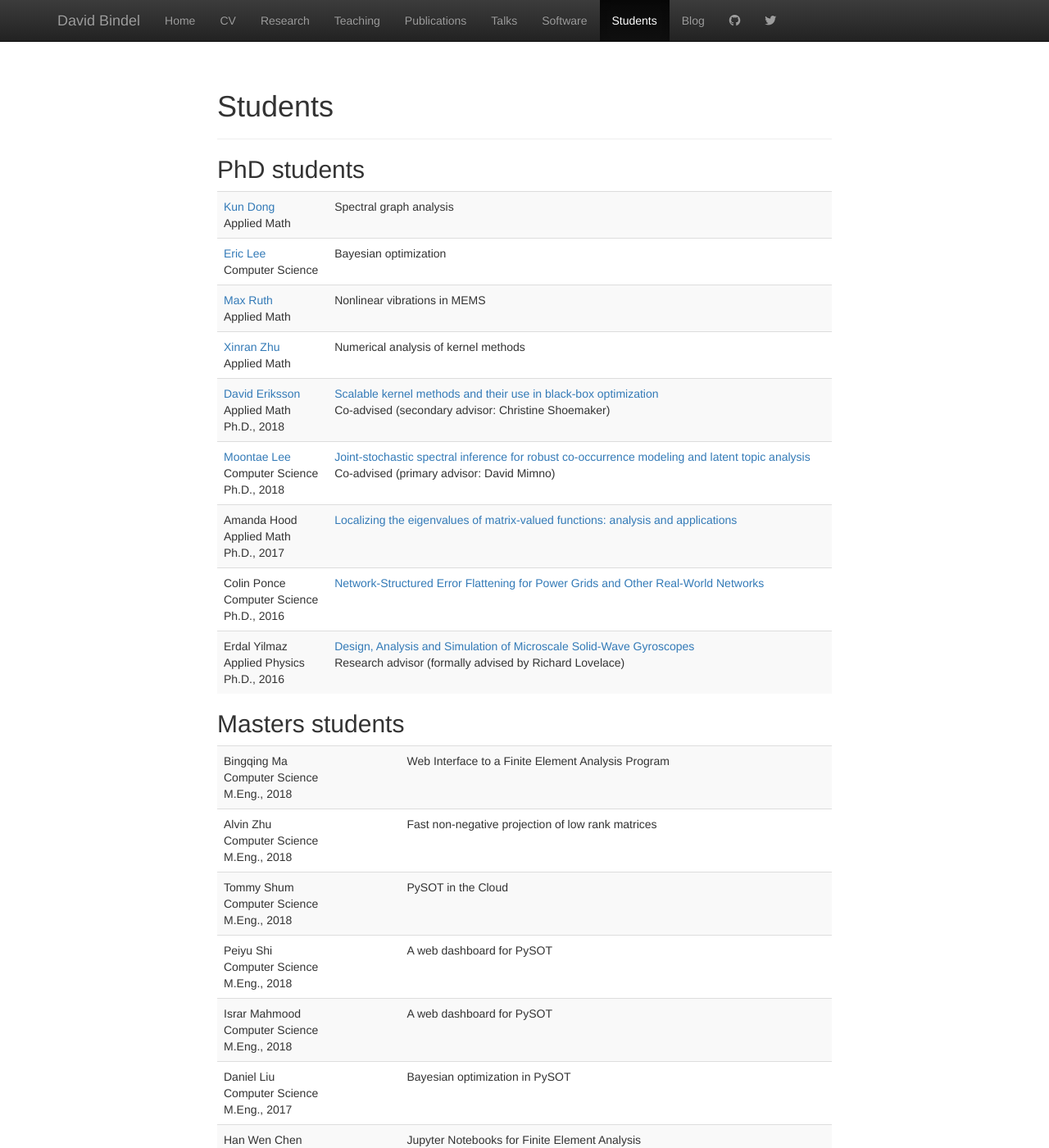
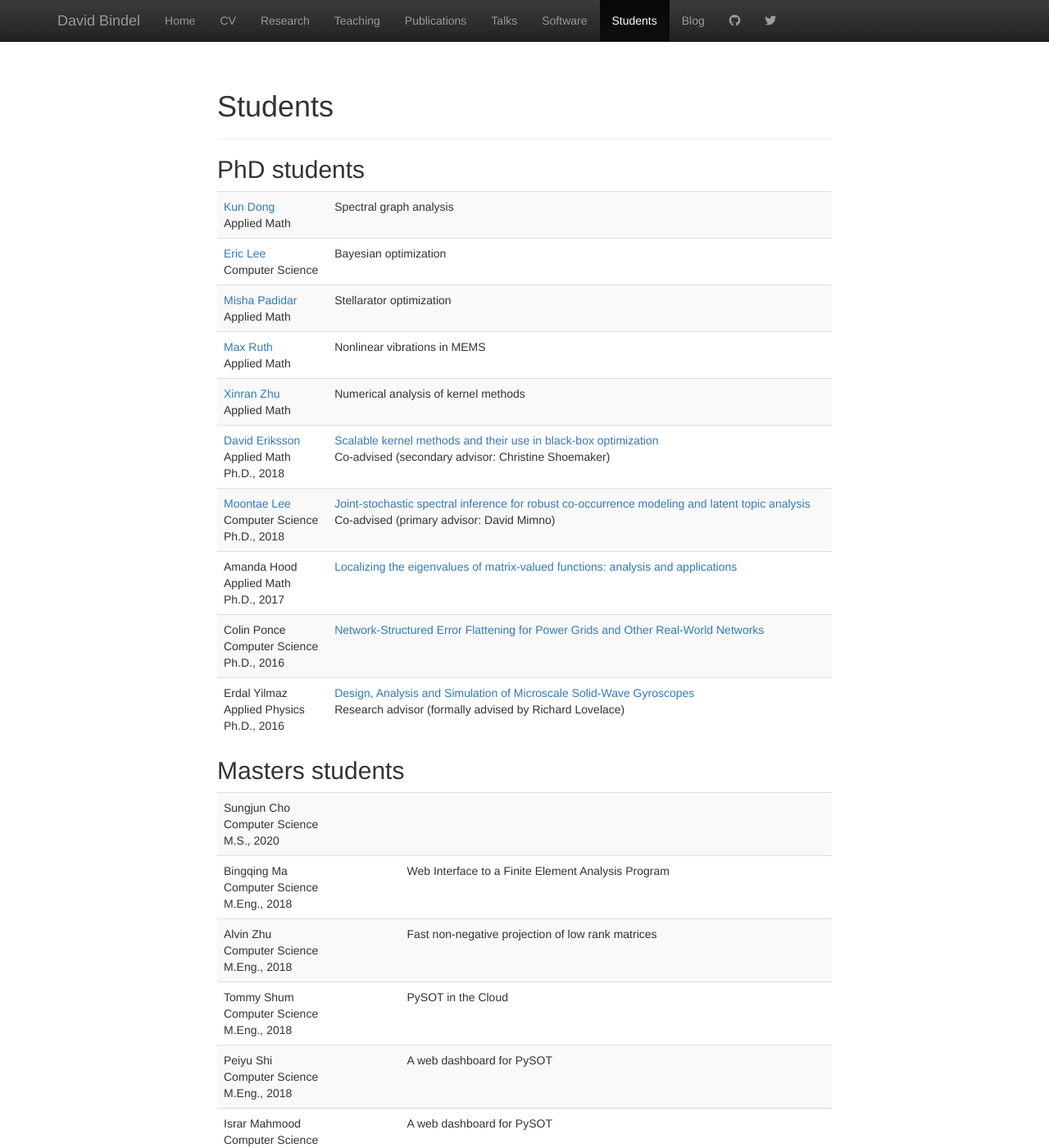
Before and after one commit to dbindel/cornell_web, a Jekyll site: the page built from students.html, in a window 1280 px wide and 1400 px high. Shown: the whole window at 82% size. Built offline with Jekyll 4.4.1, drawn with Linux system fonts in a browser that asks for light colours; nearby versions of some CDN libraries.

Commit message:
Add Misha and June to student list.

```diff
--- a/_data/students.yml
+++ b/_data/students.yml
@@ -20,6 +20,13 @@ phd:
     where: cornell
     topic: Bayesian optimization
     url: http://www.cs.cornell.edu/~erichanslee/
+  -
+    first: Misha
+    last: Padidar
+    field: Applied Math
+    where: cornell
+    topic: Stellarator optimization
+    url: http://www.mishapadidar.com/
   -
     first: Max
     last: Ruth
@@ -87,6 +94,13 @@ phd:
       year: 2016
 
 masters:
+  -
+    degree: ms
+    first: Sungjun
+    last: Cho
+    field: Computer Science
+    where: cornell
+    grad: 2020
   -
     degree: meng
     first: Bingqing
```
